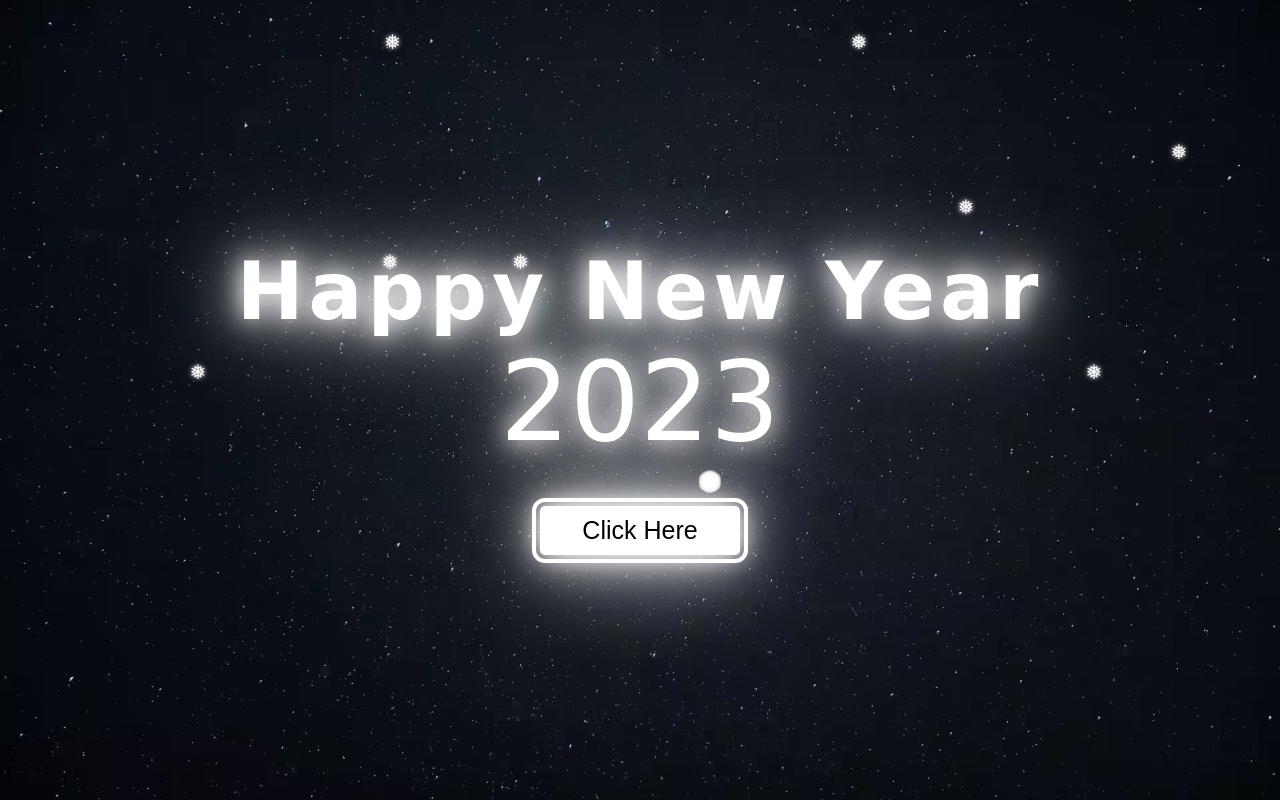
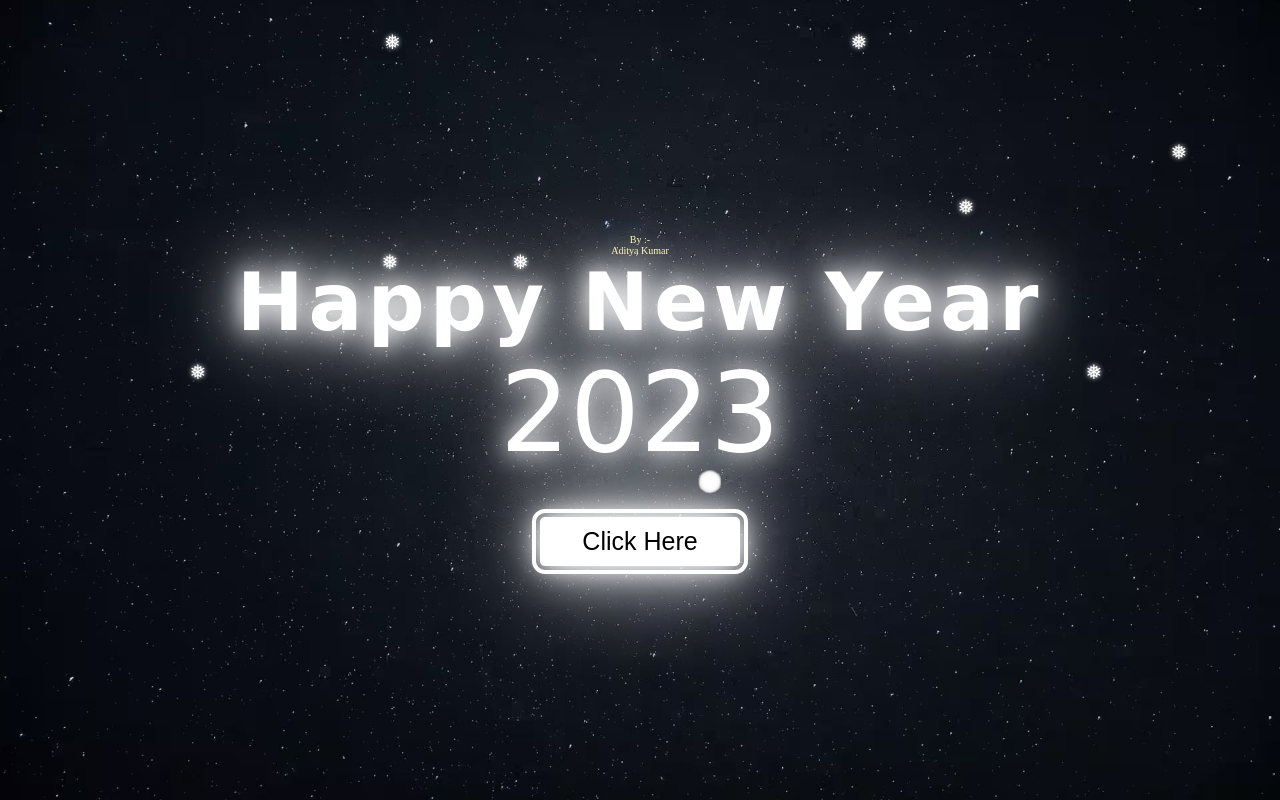
Before and after one commit to K-Aditya2025/NewYear.githu.io, a plain HTML site: page index.html in a window 1280 px wide. Drawn offline with Linux system fonts and the light colour scheme; a web font is replaced by a local one.

Commit message:
index.html

```diff
--- a/index.html
+++ b/index.html
@@ -11,6 +11,8 @@
     <div class="snowflakes" aria-hidden="true">
     </div>
 
+    <p id="from">By :- </p>
+    <p id="name">Aditya Kumar</p>
     <p id="newyear">Happy New Year</p>
     <p id="year">
         <script>document.write(new Date().getFullYear())</script>
```
